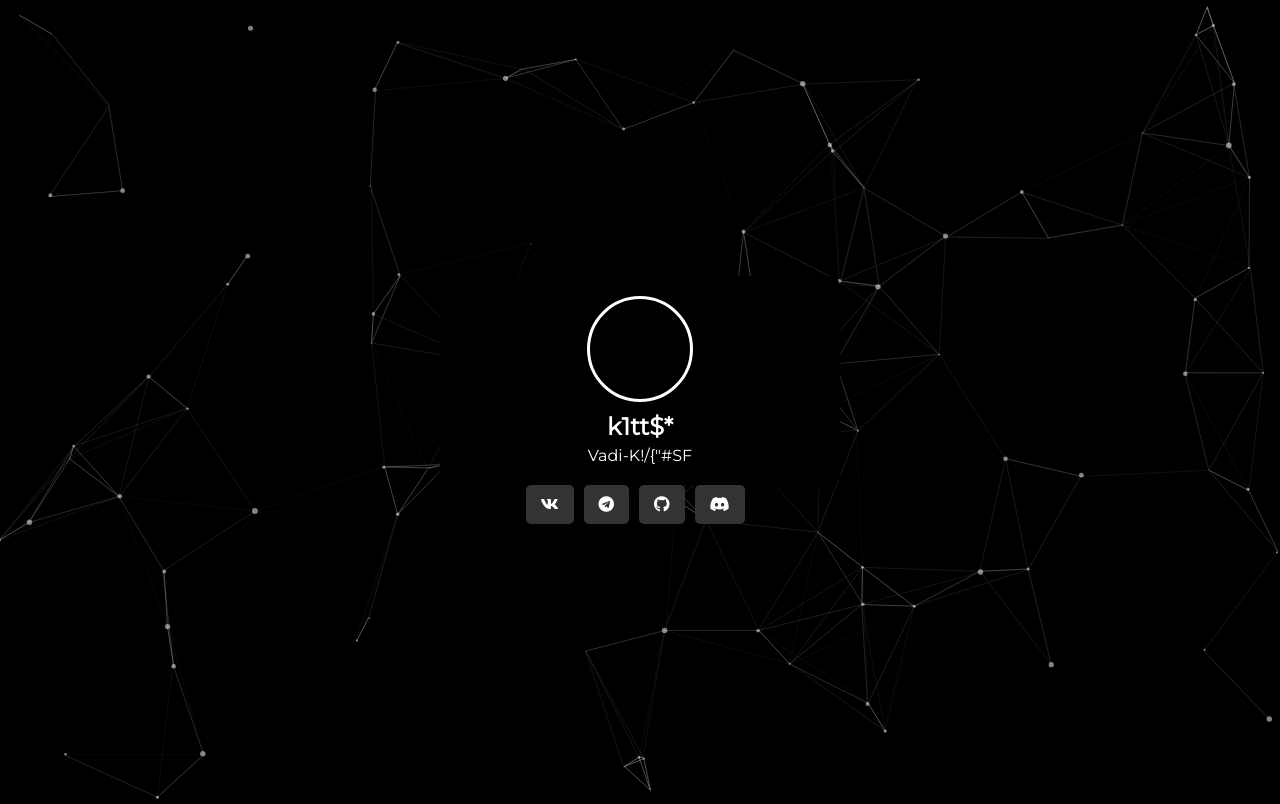
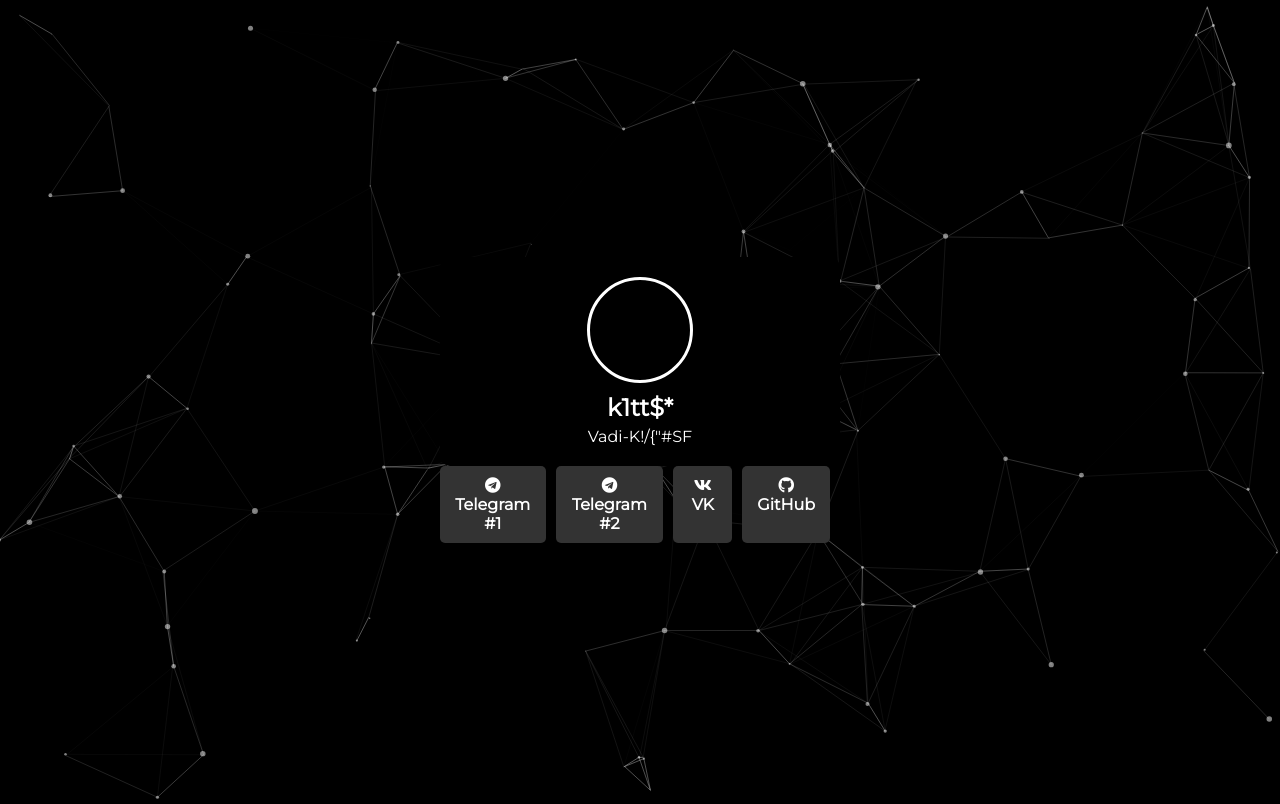
Before and after one commit to k1ttyf/k1ttyf-page, a plain HTML site: page index.html in a window 1280 px wide. Both pictures are taken after a click on the element "click". Drawn offline with nearby package versions, Linux system fonts and the light colour scheme.

Commit message:
Update index.html

```diff
--- a/index.html
+++ b/index.html
@@ -21,14 +21,25 @@
             </div>
         </div>
         <div class="social-links">
-            <a href="https://vk.com/k1ttyf" class="social-link" target="_blank"><i class="fab fa-vk"></i></a>
-            <a href="tg://resolve?domain=k1ttyf" class="social-link"><i class="fab fa-telegram"></i></a>
-            <a href="https://github.com/k1ttyf" class="social-link" target="_blank"><i class="fab fa-github"></i></a>
-            <a class="social-link"><i class="fab fa-discord"></i></a>
+            <a href="tg://resolve?domain=k1ttyf" class="social-link custom-tooltip">
+                <i class="fab fa-telegram"></i>
+                <span class="tooltip-text">Telegram #1</span>
+            </a>
+            <a href="tg://resolve?domain=pluxury_sport" class="social-link custom-tooltip">
+                <i class="fab fa-telegram"></i>
+                <span class="tooltip-text">Telegram #2</span>
+            </a>
+            <a href="https://vk.com/k1ttyf" class="social-link custom-tooltip">
+                <i class="fab fa-vk"></i>
+                <span class="tooltip-text">VK</span>
+            </a>
+            <a href="https://github.com/k1ttyf" class="social-link custom-tooltip">
+                <i class="fab fa-github"></i>
+                <span class="tooltip-text">GitHub</span>
+            </a>
         </div>
     </div>
     <script src="https://cdnjs.cloudflare.com/ajax/libs/jquery/3.7.1/jquery.min.js"></script>
-    <script src="https://cdnjs.cloudflare.com/ajax/libs/toastr.js/latest/toastr.min.js"></script>
     <script src="https://cdn.jsdelivr.net/particles.js/2.0.0/particles.min.js"></script>
     <script src="/main.js"></script>
 </body>
```
